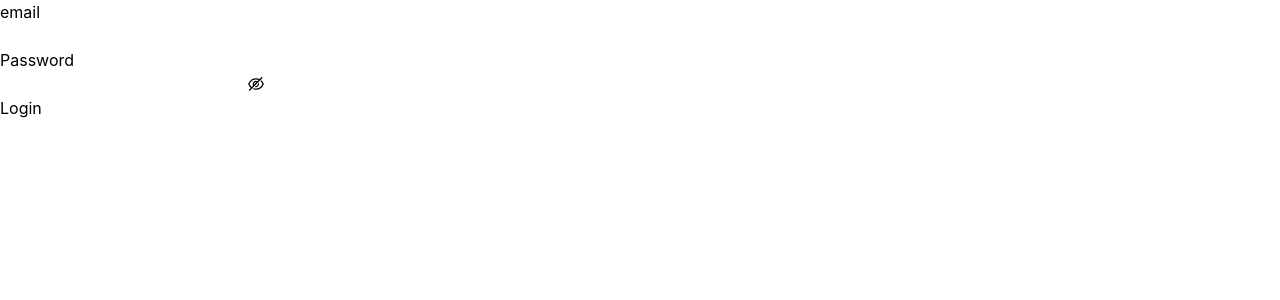
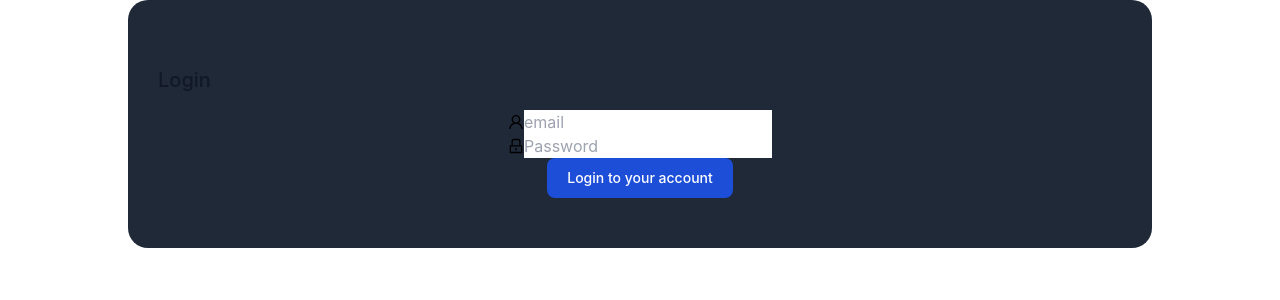
Before and after one commit to healvi/mitramassdashboard, a React (Create React App) app: page /login in a window 1280 px wide. Shown: the top 300 px of the page. Built offline with nearby package versions, Linux system fonts and the light colour scheme.

Commit message:
waktunya fixasis

```diff
--- a/src/App.scss
+++ b/src/App.scss
@@ -1,7 +1,30 @@
-
-
+.loading {
+  height: 100vh;
+  align-items: center;
+  justify-content: center;
+}
 .login-container {
   height: 100vh !important;
+  .ant-col {
+    display: flex;
+    justify-content: center;
+  }
+  .login-form {
+    flex-grow: 1;
+    max-width: 80%;
+    padding: 50px 30px;
+    border-radius: 20px;
+    .ant-input-affix-wrapper {
+      border-radius: 5px;
+      padding: 10px;
+    }
+  }
+  .login-form-forgot {
+    float: right;
+  }
+  .login-form-button {
+    width: 100%;
+  }
 }
 .hover {
   cursor: pointer;
@@ -25,6 +48,7 @@
   font-size: 36px;
   color: green;
   background: rgba(255, 255, 255, 0.3);
+  cursor: pointer;
 }
 .logo-nav {
   height: 32px;
--- a/src/components/atoms/Checkbox.jsx
+++ b/src/components/atoms/Checkbox.jsx
@@ -19,7 +19,7 @@ const Checkbox = ({ status, setStatus }) => {
               className="w-4 h-4 text-blue-600 bg-gray-100 rounded border-gray-300 focus:ring-blue-500 dark:focus:ring-blue-600 dark:ring-offset-gray-700 focus:ring-2 dark:bg-gray-600 dark:border-gray-500"
             />
             <label
-              for="active-checkbox-list"
+              htmlFor="active-checkbox-list"
               className="py-3 ml-2 w-full text-sm font-medium text-gray-900 dark:text-gray-300"
             >
               Active
@@ -41,7 +41,7 @@ const Checkbox = ({ status, setStatus }) => {
               className="w-4 h-4 text-blue-600 bg-gray-100 rounded border-gray-300 focus:ring-blue-500 dark:focus:ring-blue-600 dark:ring-offset-gray-700 focus:ring-2 dark:bg-gray-600 dark:border-gray-500"
             />
             <label
-              for="inactive-checkbox-list"
+              htmlFor="inactive-checkbox-list"
               className="py-3 ml-2 w-full text-sm font-medium text-gray-900 dark:text-gray-300"
             >
               In active
--- /dev/null
+++ b/src/components/atoms/Loading.jsx
@@ -0,0 +1,30 @@
+import React from "react";
+
+const Loading = () => {
+  return (
+    <div className="flex flex-row loading ">
+      <div class="text-center">
+        <div role="status">
+          <svg
+            class="inline mr-2 w-8 h-8 text-gray-200 animate-spin dark:text-gray-600 fill-blue-600"
+            viewBox="0 0 100 101"
+            fill="none"
+            xmlns="http://www.w3.org/2000/svg"
+          >
+            <path
+              d="M100 50.5908C100 78.2051 77.6142 100.591 50 100.591C22.3858 100.591 0 78.2051 0 50.5908C0 22.9766 22.3858 0.59082 50 0.59082C77.6142 0.59082 100 22.9766 100 50.5908ZM9.08144 50.5908C9.08144 73.1895 27.4013 91.5094 50 91.5094C72.5987 91.5094 90.9186 73.1895 90.9186 50.5908C90.9186 27.9921 72.5987 9.67226 50 9.67226C27.4013 9.67226 9.08144 27.9921 9.08144 50.5908Z"
+              fill="currentColor"
+            />
+            <path
+              d="M93.9676 39.0409C96.393 38.4038 97.8624 35.9116 97.0079 33.5539C95.2932 28.8227 92.871 24.3692 89.8167 20.348C85.8452 15.1192 80.8826 10.7238 75.2124 7.41289C69.5422 4.10194 63.2754 1.94025 56.7698 1.05124C51.7666 0.367541 46.6976 0.446843 41.7345 1.27873C39.2613 1.69328 37.813 4.19778 38.4501 6.62326C39.0873 9.04874 41.5694 10.4717 44.0505 10.1071C47.8511 9.54855 51.7191 9.52689 55.5402 10.0491C60.8642 10.7766 65.9928 12.5457 70.6331 15.2552C75.2735 17.9648 79.3347 21.5619 82.5849 25.841C84.9175 28.9121 86.7997 32.2913 88.1811 35.8758C89.083 38.2158 91.5421 39.6781 93.9676 39.0409Z"
+              fill="currentFill"
+            />
+          </svg>
+          <span class="">Loading...</span>
+        </div>
+      </div>
+    </div>
+  );
+};
+
+export default Loading;
--- /dev/null
+++ b/src/components/atoms/Spinners.jsx
@@ -0,0 +1,26 @@
+import React from "react";
+
+const Spinners = () => {
+  return (
+    <div role="status">
+      <svg
+        class="inline mr-2 w-8 h-8 text-gray-200 animate-spin dark:text-gray-600 fill-purple-600"
+        viewBox="0 0 100 101"
+        fill="none"
+        xmlns="http://www.w3.org/2000/svg"
+      >
+        <path
+          d="M100 50.5908C100 78.2051 77.6142 100.591 50 100.591C22.3858 100.591 0 78.2051 0 50.5908C0 22.9766 22.3858 0.59082 50 0.59082C77.6142 0.59082 100 22.9766 100 50.5908ZM9.08144 50.5908C9.08144 73.1895 27.4013 91.5094 50 91.5094C72.5987 91.5094 90.9186 73.1895 90.9186 50.5908C90.9186 27.9921 72.5987 9.67226 50 9.67226C27.4013 9.67226 9.08144 27.9921 9.08144 50.5908Z"
+          fill="currentColor"
+        />
+        <path
+          d="M93.9676 39.0409C96.393 38.4038 97.8624 35.9116 97.0079 33.5539C95.2932 28.8227 92.871 24.3692 89.8167 20.348C85.8452 15.1192 80.8826 10.7238 75.2124 7.41289C69.5422 4.10194 63.2754 1.94025 56.7698 1.05124C51.7666 0.367541 46.6976 0.446843 41.7345 1.27873C39.2613 1.69328 37.813 4.19778 38.4501 6.62326C39.0873 9.04874 41.5694 10.4717 44.0505 10.1071C47.8511 9.54855 51.7191 9.52689 55.5402 10.0491C60.8642 10.7766 65.9928 12.5457 70.6331 15.2552C75.2735 17.9648 79.3347 21.5619 82.5849 25.841C84.9175 28.9121 86.7997 32.2913 88.1811 35.8758C89.083 38.2158 91.5421 39.6781 93.9676 39.0409Z"
+          fill="currentFill"
+        />
+      </svg>
+      <span class="sr-only">Loading...</span>
+    </div>
+  );
+};
+
+export default Spinners;
--- a/src/pages/auth/Login.jsx
+++ b/src/pages/auth/Login.jsx
@@ -1,47 +1,69 @@
 import React from "react";
 import { useDispatch } from "react-redux";
 import { authLogin } from "../../redux/authRedux";
-import { Button, Form, Input, Row, Col } from "antd";
+import { Form, Input, Row, Col } from "antd";
+import { UserOutlined, LockOutlined } from "@ant-design/icons";
+import { useState } from "react";
+import { Spinners } from "../../components";
 const Login = () => {
   const dispatch = useDispatch();
+  const [loading, setLoading] = useState(false);
   const onFinish = (values) => {
+    setLoading(true);
     dispatch(authLogin(values));
   };
 
-  const onFinishFailed = (errorInfo) => {
-    console.log("Failed:", errorInfo);
-  };
   return (
     <Row justify="center" align="middle" className="login-container">
       <Col xs={20} sm={20} md={8} lg={8} xl={8}>
         <Form
-          name="basic"
-          labelCol={{ span: 8 }}
-          wrapperCol={{ span: 16 }}
-          initialValues={{ remember: true }}
+          name="normal_login"
+          className="login-form bg-gray-800"
+          initialValues={{
+            remember: true,
+          }}
           onFinish={onFinish}
-          onFinishFailed={onFinishFailed}
-          autoComplete="off"
         >
+          <h5 class="text-xl font-medium text-gray-900 dark:text-white my-4">
+            Login
+          </h5>
           <Form.Item
-            label="email"
             name="email"
-            rules={[{ required: true, message: "Please input your email!" }]}
+            rules={[
+              {
+                required: true,
+                message: "Please input your email!",
+              },
+            ]}
           >
-            <Input />
+            <Input
+              prefix={<UserOutlined className="site-form-item-icon" />}
+              placeholder="email"
+            />
+          </Form.Item>
+          <Form.Item
+            name="password"
+            rules={[
+              {
+                required: true,
+                message: "Please input your Password!",
+              },
+            ]}
+          >
+            <Input
+              prefix={<LockOutlined className="site-form-item-icon" />}
+              type="password"
+              placeholder="Password"
+            />
           </Form.Item>
 
-          <Form.Item
-            label="Password"
-            name="password"
-            rules={[{ required: true, message: "Please input your password!" }]}
-          >
-            <Input.Password />
-          </Form.Item>
-          <Form.Item wrapperCol={{ offset: 8, span: 16 }}>
-            <Button type="primary" htmlType="submit">
-              Login
-            </Button>
+          <Form.Item>
+            <button
+              htmlType="submit"
+              class="w-full text-white bg-blue-700 hover:bg-blue-800 focus:ring-4 focus:outline-none focus:ring-blue-300 font-medium rounded-lg text-sm px-5 py-2.5 text-center dark:bg-blue-600 dark:hover:bg-blue-700 dark:focus:ring-blue-800"
+            >
+              {loading ? <Spinners /> : "Login to your account"}
+            </button>
           </Form.Item>
         </Form>
       </Col>
--- a/src/pages/dashboard/Customer.jsx
+++ b/src/pages/dashboard/Customer.jsx
@@ -8,7 +8,7 @@ import {
   RestFilled,
   ExclamationCircleOutlined,
 } from "@ant-design/icons";
-import { Alerts, ModalCustomer } from "../../components";
+import { Alerts, Loading, ModalCustomer } from "../../components";
 
 const Customer = () => {
   const dispatch = useDispatch();
@@ -131,7 +131,7 @@ const Customer = () => {
           <Table columns={columns} dataSource={customer} rowKey="id" />
         </>
       ) : (
-        <div>Loading</div>
+        <Loading />
       )}
       <ModalCustomer visible={visible} setVisible={setVisible} />
     </div>
--- a/src/pages/dashboard/Dashboard.jsx
+++ b/src/pages/dashboard/Dashboard.jsx
@@ -8,7 +8,7 @@ import {
 import { Avatar, Breadcrumb, Col, Image, Layout, Menu, Row } from "antd";
 import React, { useEffect, useState } from "react";
 import { Outlet, useLocation, useNavigate } from "react-router-dom";
-const { Header, Content, Footer, Sider } = Layout;
+const { Header, Content, Sider } = Layout;
 
 function getItem(label, key, icon, url) {
   return {
@@ -45,7 +45,7 @@ const Dashboard = () => {
         onCollapse={(value) => setCollapsed(value)}
       >
         <div className="logo">
-          <AppstoreOutlined />
+          <AppstoreOutlined onClick={() => navigate("/")} />
         </div>
         <Menu
           theme="light"
```
Also changed, not shown: src/components/index.js (+8 -0 lines), src/pages/Home.jsx (+4 -12 lines).
